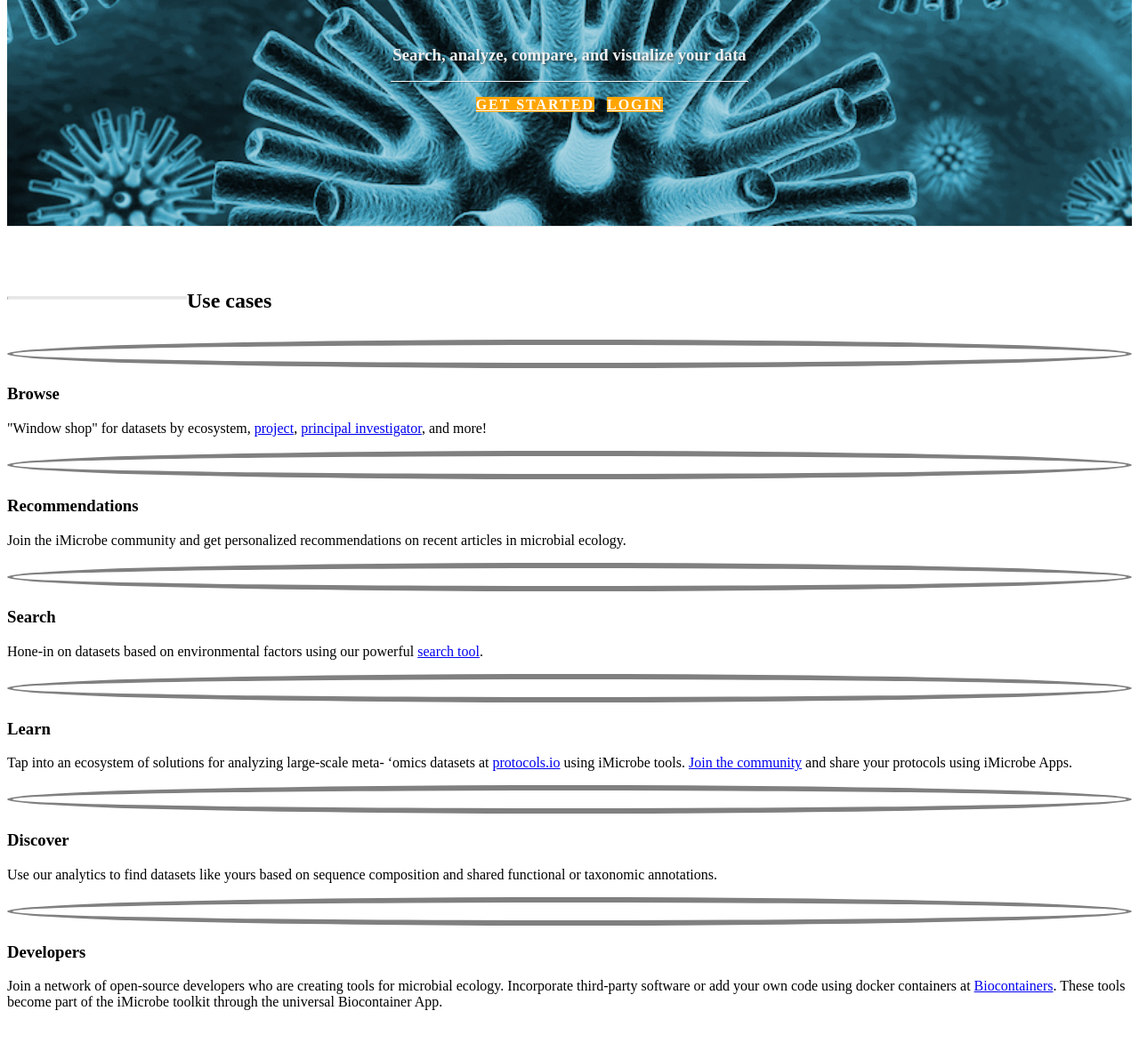
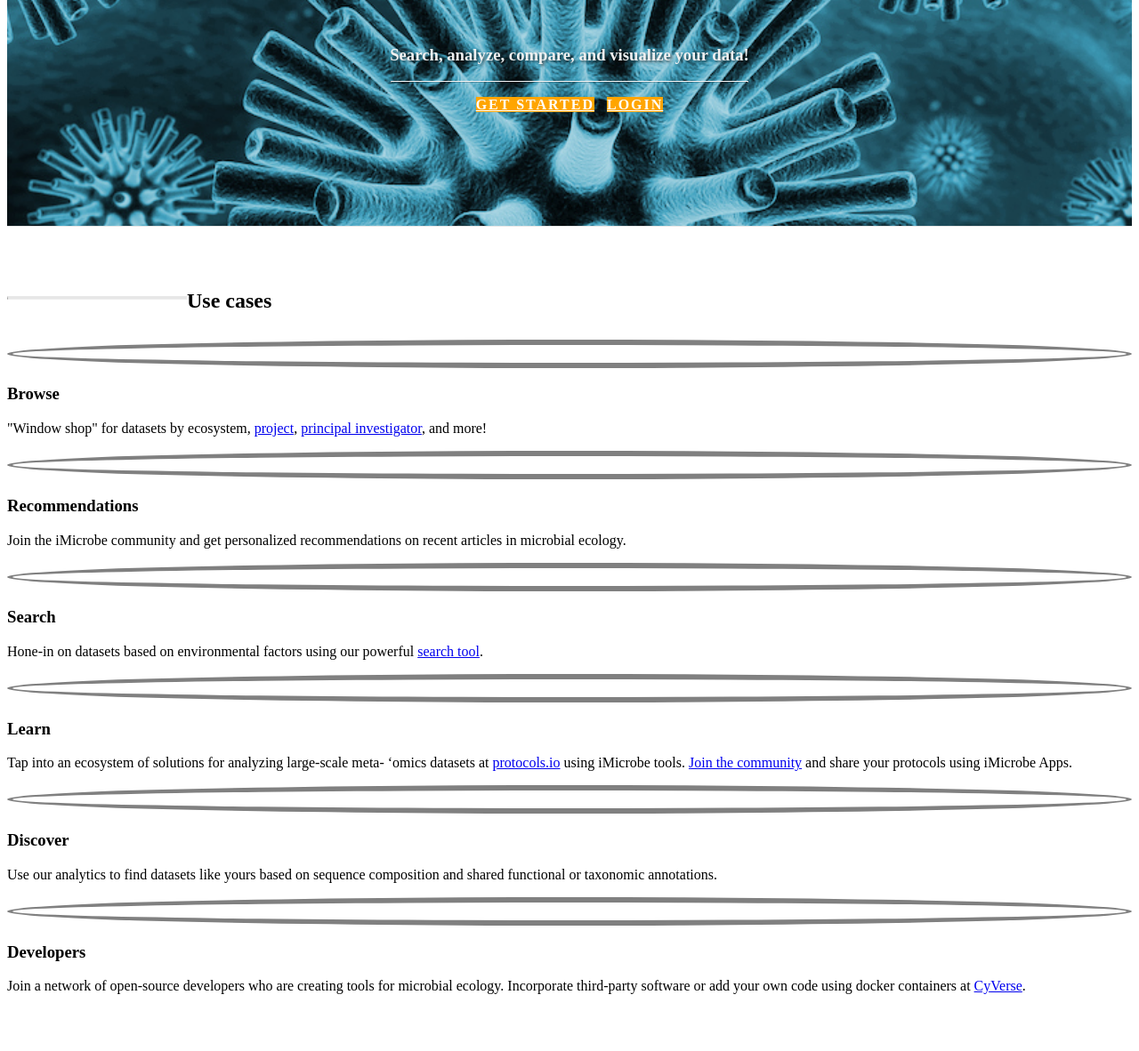
Before and after one commit to hurwitzlab/imicrobe-landing-page, a plain HTML site: page main.html in a window 1280 px wide. Shown: the part 244-1426 px from the top of the page at 89% size. Drawn offline with Linux system fonts and the light colour scheme; files that its build step writes are made by us from their sources; files whose address does not match are found by name.

Commit message:
Change links to Biocontainers to CyVerse

```diff
--- a/main.html
+++ b/main.html
@@ -46,7 +46,7 @@
                 <div class="col-lg-12">
                     <div class="intro-message">
                         <h1>iMicrobe Enables Science</h1>
-                        <h3>Search, analyze, compare, and visualize your data</h3>
+                        <h3>Search, analyze, compare, and visualize your data!</h3>
                         <hr class="intro-divider">
                         <a class="btn btn-secondary btn-lg" href="http://www.cyverse.org/learning-center/create-account">Get Started</a>
                         <a class="btn btn-secondary btn-lg" href="#/login">Login</a>
@@ -110,7 +110,7 @@
                         </div>
                         <div class="col-sm-5">
                             <h3>Developers</h3>
-                            <p>Join a network of open-source developers who are creating tools for microbial ecology. Incorporate third-party software or add your own code using docker containers at <a href="https://biocontainers.pro/">Biocontainers</a>. These tools become part of the iMicrobe toolkit through the universal Biocontainer App.</p>
+                            <p>Join a network of open-source developers who are creating tools for microbial ecology. Incorporate third-party software or add your own code using docker containers at <a href="https://pods.iplantcollaborative.org/wiki/display/DEmanual/Dockerizing+Your+Tools+for+the+CyVerse+Discovery+Environment">CyVerse</a>.</p>
                         </div>
                     </div>
                 </div>
```
